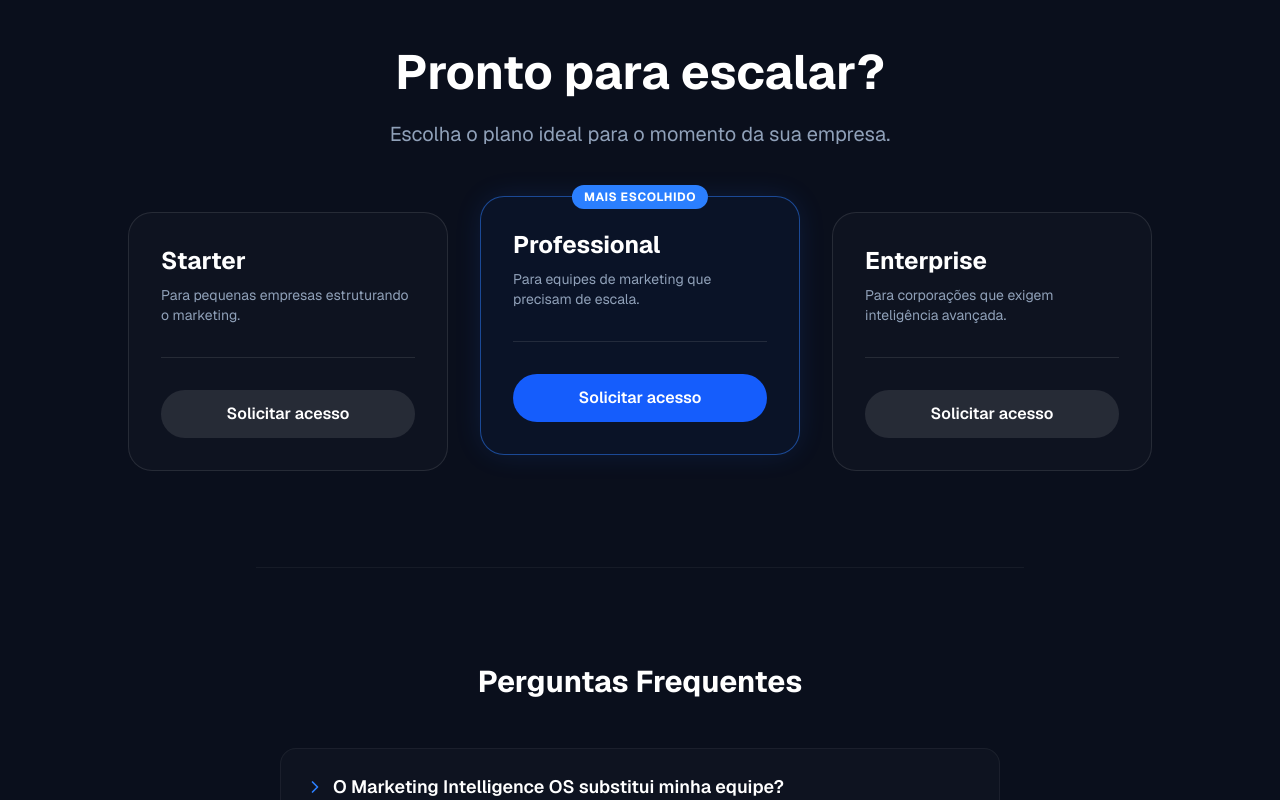
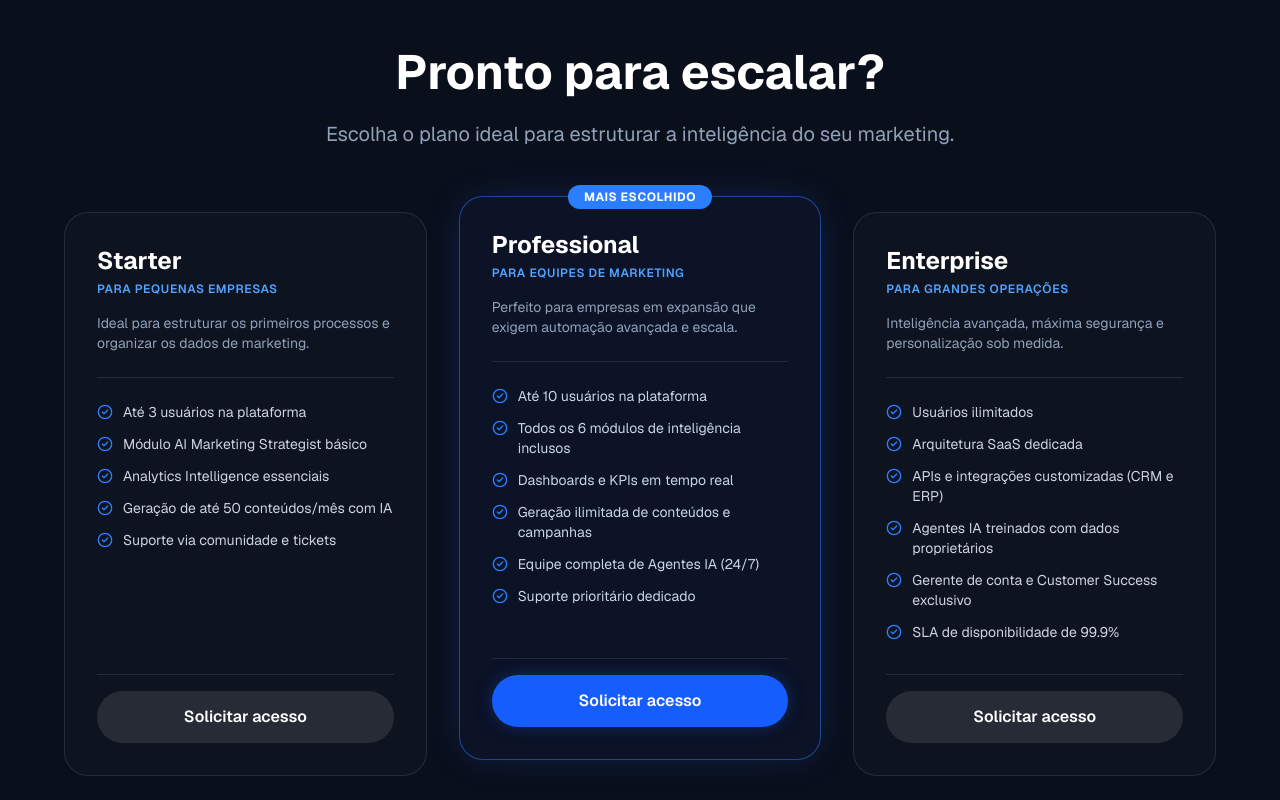
Before and after one commit to felipecarnaubasp-dot/marketing-intelligence-os, a Next.js app: page / in a window 1280 px wide. Shown: the part 6480-7280 px from the top of the page. Built offline with nearby package versions, Linux system fonts and the light colour scheme.

Commit message:
Update page.tsx

```diff
--- a/app/page.tsx
+++ b/app/page.tsx
@@ -379,29 +379,80 @@ export default function LandingPage() {
           </div>
         </section>
 
-        {/* 9. PLANOS */}
+        {/* 9. PLANOS (REMODELADO COM MAIS DETALHES) */}
         <section id="planos" className="py-24 px-6 max-w-7xl mx-auto">
           <div className="text-center mb-16">
             <h2 className="text-3xl md:text-5xl font-bold text-white mb-6">Pronto para escalar?</h2>
-            <p className="text-xl text-slate-400">Escolha o plano ideal para o momento da sua empresa.</p>
+            <p className="text-xl text-slate-400">Escolha o plano ideal para estruturar a inteligência do seu marketing.</p>
           </div>
 
-          <div className="grid md:grid-cols-3 gap-8 max-w-5xl mx-auto">
+          <div className="grid md:grid-cols-3 gap-8 max-w-6xl mx-auto">
             {[
-              { name: "Starter", desc: "Para pequenas empresas estruturando o marketing.", highlight: false },
-              { name: "Professional", desc: "Para equipes de marketing que precisam de escala.", highlight: true },
-              { name: "Enterprise", desc: "Para corporações que exigem inteligência avançada.", highlight: false }
+              {
+                name: "Starter",
+                subtitle: "Para pequenas empresas",
+                desc: "Ideal para estruturar os primeiros processos e organizar os dados de marketing.",
+                highlight: false,
+                features: [
+                  "Até 3 usuários na plataforma",
+                  "Módulo AI Marketing Strategist básico",
+                  "Analytics Intelligence essenciais",
+                  "Geração de até 50 conteúdos/mês com IA",
+                  "Suporte via comunidade e tickets"
+                ]
+              },
+              {
+                name: "Professional",
+                subtitle: "Para equipes de marketing",
+                desc: "Perfeito para empresas em expansão que exigem automação avançada e escala.",
+                highlight: true,
+                features: [
+                  "Até 10 usuários na plataforma",
+                  "Todos os 6 módulos de inteligência inclusos",
+                  "Dashboards e KPIs em tempo real",
+                  "Geração ilimitada de conteúdos e campanhas",
+                  "Equipe completa de Agentes IA (24/7)",
+                  "Suporte prioritário dedicado"
+                ]
+              },
+              {
+                name: "Enterprise",
+                subtitle: "Para grandes operações",
+                desc: "Inteligência avançada, máxima segurança e personalização sob medida.",
+                highlight: false,
+                features: [
+                  "Usuários ilimitados",
+                  "Arquitetura SaaS dedicada",
+                  "APIs e integrações customizadas (CRM e ERP)",
+                  "Agentes IA treinados com dados proprietários",
+                  "Gerente de conta e Customer Success exclusivo",
+                  "SLA de disponibilidade de 99.9%"
+                ]
+              }
             ].map((plan, i) => (
-              <div key={i} className={`p-8 rounded-3xl border ${plan.highlight ? 'bg-blue-900/10 border-blue-500/50 shadow-[0_0_30px_-5px_rgba(37,99,235,0.2)] relative transform md:-translate-y-4' : 'bg-white/[0.02] border-white/10'} flex flex-col`}>
+              <div key={i} className={`p-8 rounded-3xl border flex flex-col justify-between ${plan.highlight ? 'bg-blue-950/20 border-blue-500/50 shadow-[0_0_40px_-10px_rgba(37,99,235,0.3)] relative transform md:-translate-y-4' : 'bg-white/[0.02] border-white/10'}`}>
                 {plan.highlight && (
-                  <span className="absolute top-0 left-1/2 -translate-x-1/2 -translate-y-1/2 px-3 py-1 bg-blue-500 text-white text-xs font-bold rounded-full uppercase tracking-wider">
+                  <span className="absolute top-0 left-1/2 -translate-x-1/2 -translate-y-1/2 px-4 py-1 bg-blue-500 text-white text-xs font-bold rounded-full uppercase tracking-wider">
                     Mais Escolhido
                   </span>
                 )}
-                <h3 className="text-2xl font-bold text-white mb-2">{plan.name}</h3>
-                <p className="text-slate-400 text-sm mb-8">{plan.desc}</p>
-                <div className="mt-auto pt-8 border-t border-white/10">
-                  <Link href="#" className={`w-full block text-center py-3 rounded-full font-semibold transition ${plan.highlight ? 'bg-blue-600 hover:bg-blue-500 text-white' : 'bg-white/10 hover:bg-white/20 text-white'}`}>
+                <div>
+                  <h3 className="text-2xl font-bold text-white mb-1">{plan.name}</h3>
+                  <p className="text-blue-400 text-xs font-semibold uppercase tracking-wider mb-4">{plan.subtitle}</p>
+                  <p className="text-slate-400 text-sm mb-6 pb-6 border-b border-white/10">{plan.desc}</p>
+
+                  <ul className="space-y-3 mb-8">
+                    {plan.features.map((feat, j) => (
+                      <li key={j} className="flex items-start gap-2.5 text-sm text-slate-300">
+                        <CheckCircle2 className="w-4 h-4 text-blue-500 mt-0.5 shrink-0" />
+                        <span>{feat}</span>
+                      </li>
+                    ))}
+                  </ul>
+                </div>
+
+                <div className="pt-4 border-t border-white/10">
+                  <Link href="#" className={`w-full block text-center py-3.5 rounded-full font-semibold transition ${plan.highlight ? 'bg-blue-600 hover:bg-blue-500 text-white shadow-[0_0_20px_-5px_rgba(37,99,235,0.5)]' : 'bg-white/10 hover:bg-white/20 text-white'}`}>
                     Solicitar acesso
                   </Link>
                 </div>
```
